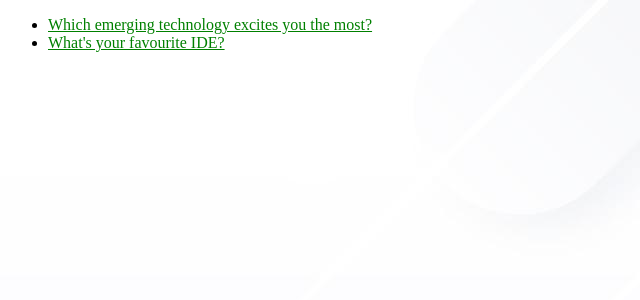
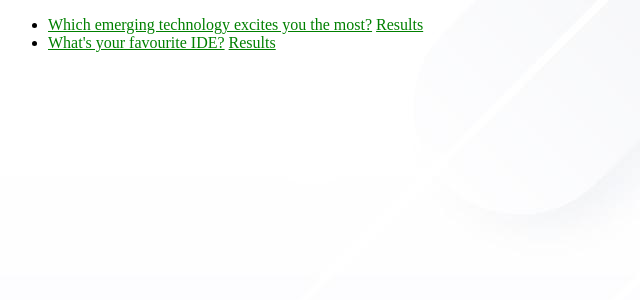
Before and after one commit to colarrbear/ku-polls, a Django app: page / in a window 1280 px wide. Shown: the top 300 px of the page, without its empty margins (0-640 px from the left). Run offline with Django 5.2, Linux system fonts and the light colour scheme; data comes from the database, SQL or seed files in the repository.

Commit message:
navigation #3 view result, back to index done

```diff
--- a/polls/templates/polls/index.html
+++ b/polls/templates/polls/index.html
@@ -1,14 +1,15 @@
 <!DOCTYPE html>
-
 <html lang="en">
-
 {% load static %}
 <link rel="stylesheet" href="{% static 'polls/style.css' %}">
 
 {% if latest_question_list %}
 <ul>
     {% for question in latest_question_list %}
-    <li><a href="{% url 'polls:detail' question.id %}">{{question.question_text}}</a>
+    <li>
+        <a href="{% url 'polls:detail' question.id %}">{{question.question_text}}</a>
+        <!-- Link to view results -->
+        <a href="{% url 'polls:results' question.id %}">Results</a>
     </li>
     {% endfor %}
 </ul>
--- a/polls/templates/polls/results.html
+++ b/polls/templates/polls/results.html
@@ -1,9 +1,7 @@
 <!DOCTYPE html>
 <html lang="en">
-
 {%load static%}
 <link rel="stylesheet" href="{% static 'polls/style.css' %}">
-
 
 
 <h1> {{question.question_text}}</h1>
```
Also changed, not shown: polls/templates/polls/detail.html (+6 -5 lines).
